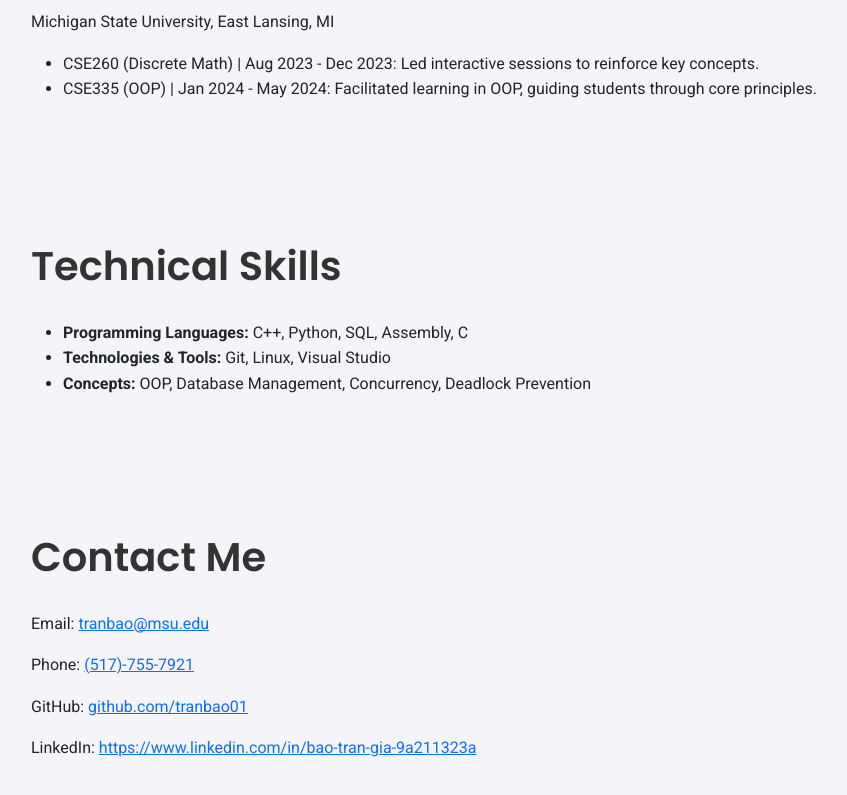
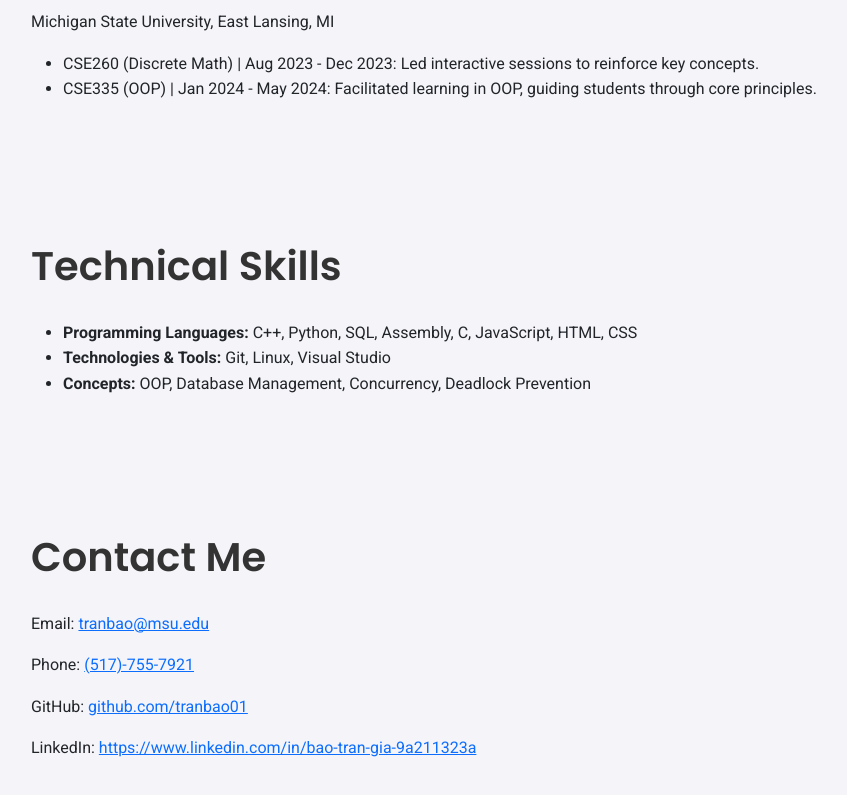
Before and after one commit to tranbao01/portfolio2-html, a plain HTML site: page index.html in a window 1280 px wide. Shown: the part 1960-2755 px from the top of the page, without its empty margins (51-898 px from the left). Drawn offline with nearby package versions, Linux system fonts and the light colour scheme.

Commit message:
Update index.html

```diff
--- a/index.html
+++ b/index.html
@@ -275,7 +275,7 @@
    <div class="container">
       <h2>Technical Skills</h2>
       <ul>
-         <li><strong>Programming Languages:</strong> C++, Python, SQL, Assembly, C</li>
+         <li><strong>Programming Languages:</strong> C++, Python, SQL, Assembly, C, JavaScript, HTML, CSS</li>
          <li><strong>Technologies & Tools:</strong> Git, Linux, Visual Studio</li>
          <li><strong>Concepts:</strong> OOP, Database Management, Concurrency, Deadlock Prevention</li>
       </ul>
```
